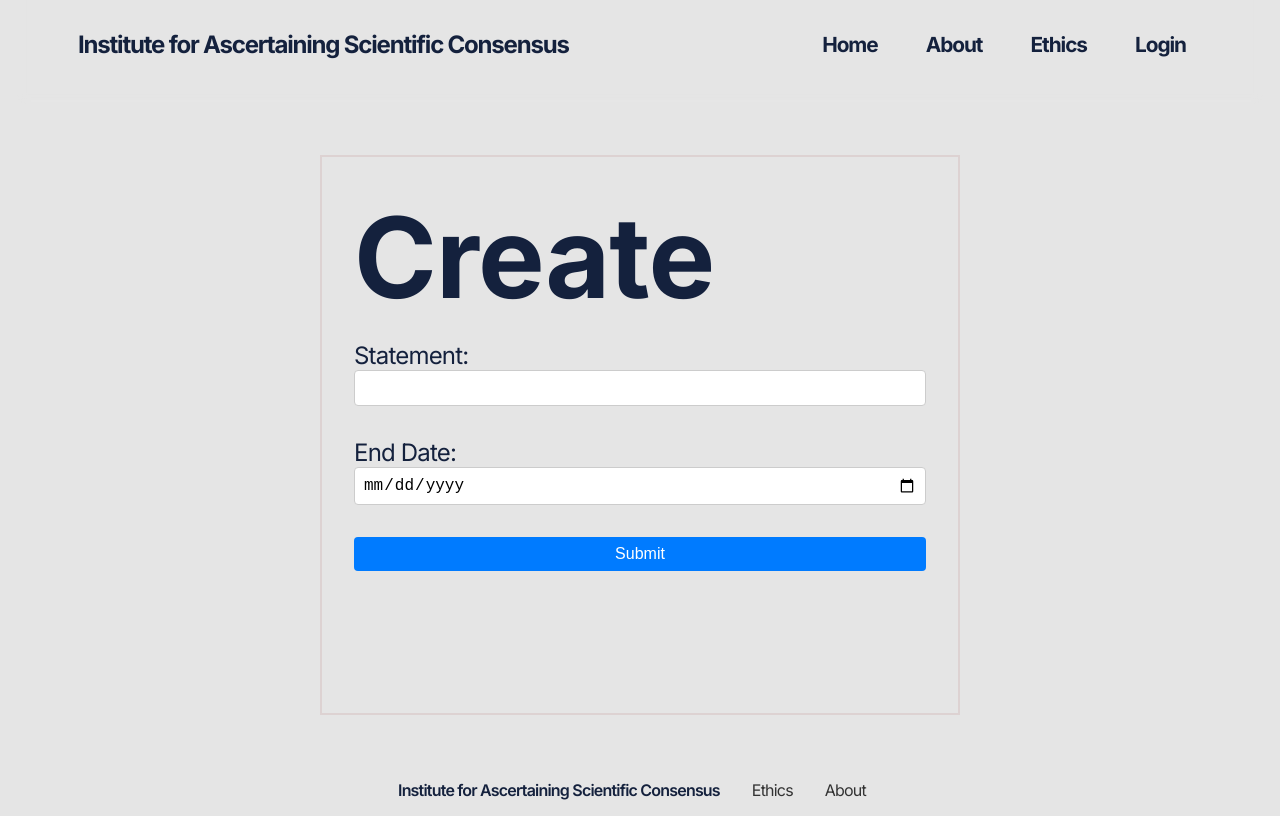
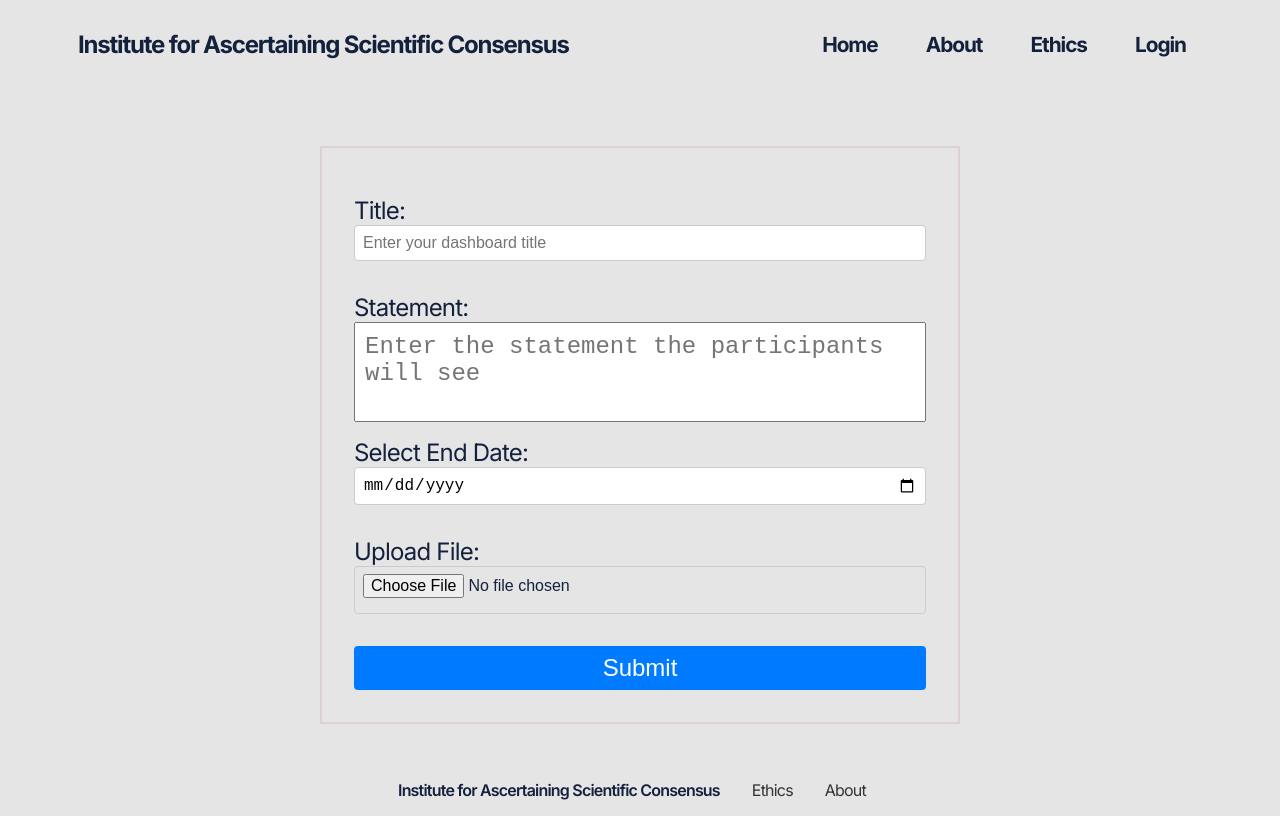
Before and after one commit to DurhamARC/IASCPolls, a React (Create React App) app in the folder react-app/: page /create in a window 1280 px wide. Built offline with nearby package versions, Linux system fonts and the light colour scheme; the HTML template or start-up script is replaced by a standard one.

Commit message:
segementing components for create page

```diff
--- a/react-app/package.json
+++ b/react-app/package.json
@@ -1,6 +1,7 @@
 {
   "name": "institute-for-ascertaining-scientific-consensus",
   "version": "0.1.0",
+  "proxy": "http://localhost:8000",
   "private": true,
   "dependencies": {
     "@testing-library/jest-dom": "^5.16.5",
--- a/react-app/public/index.html
+++ b/react-app/public/index.html
@@ -15,6 +15,7 @@
       user's mobile device or desktop. See https://developers.google.com/web/fundamentals/web-app-manifest/
     -->
     <link rel="manifest" href="%PUBLIC_URL%/manifest.json" />
+    <link rel="stylesheet" href="https://fonts.googleapis.com/css2?family=Material+Symbols+Outlined:opsz,wght,FILL,GRAD@20..48,100..700,0..1,-50..200" />
     <!--
       Notice the use of %PUBLIC_URL% in the tags above.
       It will be replaced with the URL of the `public` folder during the build.
--- a/react-app/src/App.css
+++ b/react-app/src/App.css
@@ -1,4 +1,6 @@
 @import url('https://fonts.googleapis.com/css2?family=Inter:wght@400;600;700;800&display=swap');
+
+
 
 * {
   margin: 0;
@@ -644,6 +646,27 @@ p, ol, ul {
   transition: .1s ease-in-out;
   }
 
+  .poll--option-spacer label {
+    /* padding-top: 1.5rem !important;
+    padding-bottom: 1.5rem !important; */
+    font-size: 1rem;
+    color: #888e9b
+  }
+  .poll--option-spacer input {
+    /* padding-top: 1.5rem !important;
+    padding-bottom: 1.5rem !important;  */
+    border-color: #888e9b !important;
+    height: 1rem;
+    width: 1rem;
+  }
+
+  .poll--option-spacer {
+    /* padding-top: 1.5rem !important;
+    padding-bottom: 1.5rem !important; */
+    padding-left: 5rem !important;
+  }
+
+
   @media screen and (max-width: 450px) {
   .poll--box {
   width: 95%;
@@ -1023,7 +1046,6 @@ p, ol, ul {
 
 .create{
   border: 2px solid rgb(221, 210, 210);
-  height: 70vh;
   width: 50vw;
 }
 
@@ -1062,7 +1084,7 @@ p, ol, ul {
   color: #fff;
   border: none;
   border-radius: 0.25rem;
-  font-size: 1rem;
+  font-size: 1.5rem;
   cursor: pointer;
 }
 
@@ -1089,6 +1111,16 @@ p, ol, ul {
   color: #007bff;
 }
 
+.create--statement {
+  width: 100%;
+  height: 100px;
+  resize: none;
+  overflow: auto;
+  padding: 10px;
+  box-sizing: border-box;
+}
+
+
 .progress-bar {
   height: 5px;
   background-color: #ccc;
@@ -1102,36 +1134,18 @@ p, ol, ul {
   background-color: green;
 }
 
-.tick {
-  width: 50px;
-  height: 50px;
-  border-radius: 50%;
-  border: 5px solid green;
-  position: relative;
+
+.icons-class{
+  font-family: "Material Symbols Outlined";
+  font-size: 24px;
 }
 
-.tick::before {
-  content: '';
-  position: absolute;
-  left: 27%;
-  top: 43%;
-  height: 1.2rem;
-  width: .4rem;
-  border-width: 0 4px 4px 0;
-  border-style: solid;
-  border-color: white;
-  transform-origin: bottom left;
-  animation: tick 0.5s ease forwards;
+
+
+.next-step{
+  display: flex;
+  flex-direction: column;
+  justify-content: space-evenly;
+  align-items: center;
+  margin-top: 2rem;
 }
-
-@keyframes tick {
-  0% {
-    transform: translate(-50%, -50%) rotate(-45deg) scaleX(0);
-  }
-  70% {
-    transform: translate(-50%, -50%) rotate(-45deg) scaleX(1.2);
-  }
-  100% {
-    transform: rotate(50deg) translate(-50%, -50%) scaleX(1);
-  }
-}
--- /dev/null
+++ b/react-app/src/components/CreateCompleted.js
@@ -0,0 +1,16 @@
+import React from 'react';
+
+const CreateComplete = ({ statement, endDate, file, onReset }) => {
+  return (
+    <div className="next-step">
+      <h1>Completed!</h1>
+      <p>Confirmation of Survey</p>
+      <p> Statement: {statement} </p>
+      <p> End Date: {endDate} </p>
+      <p> File: {file && file.name} </p>
+      <button onClick={onReset}>Reset</button>
+    </div>
+  );
+};
+
+export default CreateComplete;
--- /dev/null
+++ b/react-app/src/components/CreateForm.js
@@ -0,0 +1,46 @@
+import React from 'react';
+
+const CreateForm = ({ statement, endDate, file, onStatementChange, onEndDateChange, onFileChange, onSubmit }) => {
+  return (
+    <form onSubmit={onSubmit}>
+      <label htmlFor="title">Title:</label>
+      <input
+        id="title"
+        type="text"
+        placeholder="Enter your dashboard title"
+      />
+      <label htmlFor="statement">Statement:</label>
+      <textarea
+        id="statement"
+        value={statement}
+        onChange={onStatementChange}
+        className="create--statement"
+        placeholder="Enter the statement the participants will see"
+        style={{
+          width: '100%',
+          height: '100px',
+          resize: 'none',
+          padding: '10px',
+          boxSizing: 'border-box',
+          fontSize: '1.5rem'
+        }}
+      />
+      <label htmlFor="endDate">Select End Date:</label>
+      <input
+        id="endDate"
+        type="date"
+        value={endDate}
+        onChange={onEndDateChange}
+      />
+      <label htmlFor="file">Upload File:</label>
+      <input
+        id="file"
+        type="file"
+        onChange={onFileChange}
+      />
+      <button type="submit">Submit</button>
+    </form>
+  );
+};
+
+export default CreateForm;
--- /dev/null
+++ b/react-app/src/components/CreateProgress.js
@@ -0,0 +1,9 @@
+import React from 'react';
+
+const Progress = ({ progress }) => {
+  return (
+    <div className="progress-bar" style={{ width: `${progress}%` }} />
+  );
+};
+
+export default Progress;
--- a/react-app/src/pages/Create.js
+++ b/react-app/src/pages/Create.js
@@ -1,10 +1,11 @@
 import React, { useState } from 'react';
 import NavBar from '../components/NavBar';
 import Footer from '../components/Footer';
+import StatementForm from '../components/CreateForm';
+import Progress from '../components/CreateProgress';
+import Completed from '../components/CreateCompleted';
 
 const Create = () => {
-  const [statement, setStatement] = useState('');
-  const [endDate, setEndDate] = useState('');
   const [file, setFile] = useState(null);
   const [submitting, setSubmitting] = useState(false);
   const [completed, setCompleted] = useState(false);
@@ -17,7 +18,7 @@ const Create = () => {
         const newProgress = prevProgress + 1;
         return newProgress > 100 ? 100 : newProgress;
       });
-    }, 30);
+    }, 10);
 
     try {
       // simulate sending emails for 3 seconds
@@ -51,54 +52,34 @@ const Create = () => {
 
   const handleFormSubmit = (event) => {
     event.preventDefault();
-    const formData = { statement, endDate }; // extract the fields you want to submit
-    handleSubmit(formData); // pass the extracted data to the handleSubmit function
+    const formData = { ...event.target.elements };
+    handleSubmit(formData);
+  };
+
+  const handleReset = () => {
+    setCompleted(false);
+    setProgress(0);
+    setFile(null);
   };
 
   return (
     <div className="container">
       <NavBar />
       <div className="create">
-        {submitting ? (
-          <div className="progress-ring">Sending Emails...</div>
-        ) : completed ? (
-          <div className="tick"></div>
+        {submitting && <Progress value={progress} />}
+        {completed ? (
+          <Completed
+            statement={file && file.name}
+            endDate={file && file.lastModifiedDate.toDateString()}
+            onReset={handleReset}
+          />
         ) : (
-          <form onSubmit={handleFormSubmit}>
-            <h1>Create</h1>
-            <label htmlFor="statement">Statement:</label>
-            <input
-              id="statement"
-              type="text"
-              value={statement}
-              onChange={(event) => setStatement(event.target.value)}
-            />
-
-            <label htmlFor="endDate">End Date:</label>
-            <input
-              id="endDate"
-              type="date"
-              value={endDate}
-              onChange={(event) => setEndDate(event.target.value)}
-            />
-
-            <button type="submit">Submit</button>
-          </form>
-        )}
-
-        {progress > 0 && progress < 100 && (
-          <div className="progress-bar" style={{ width: `${progress}%` }} />
-        )}
-
-        {completed && (
-          <div className="next-step">
-            <h1>Completed!</h1>
-            <p>Confirmation of Survey</p>
-            <p> Statement: {statement} </p>
-            <p> End Date: {endDate} </p>
-            <p> File: {file && file.name} </p>
-            <button onClick={() => setCompleted(false)}>Reset</button>
-          </div>
+          <StatementForm
+            onFormSubmit={handleFormSubmit}
+            onFileUpload={handleFileUpload}
+            onDragOver={handleDragOver}
+            onDrop={handleDrop}
+          />
         )}
       </div>
       <Footer />
--- a/react-app/src/pages/Poll-temp.js
+++ b/react-app/src/pages/Poll-temp.js
@@ -12,7 +12,7 @@ export default function PollTemp() {
         <div className="poll">
           <div className="poll--box">
             <div className="poll--blurb">
-              Please read the follwing statement carefully and answer with a response that aligns with your perspective on the given topic.
+              Please read the following statement carefully and answer with a response that aligns with your perspective on the given topic.
             </div>
             <div className="poll--question">
               Science has put it beyond reasonable doubt that COVID-19 is caused by a virus.
--- a/react-app/src/pages/Poll.js
+++ b/react-app/src/pages/Poll.js
@@ -37,7 +37,7 @@ export default function Poll() {
         <div className="poll">
           <div className="poll--box">
             <div className="poll--blurb">
-              Please read the follwing statement carefully and answer with a response that aligns with your perspective on the given topic.
+              Please read the following statement carefully and answer with a response that aligns with your perspective on the given topic.
             </div>
             <div className="poll--question">
               {pollQuestion}
```
Also changed, not shown: react-app/src/components/PollForm.js (+18 -60 lines).
